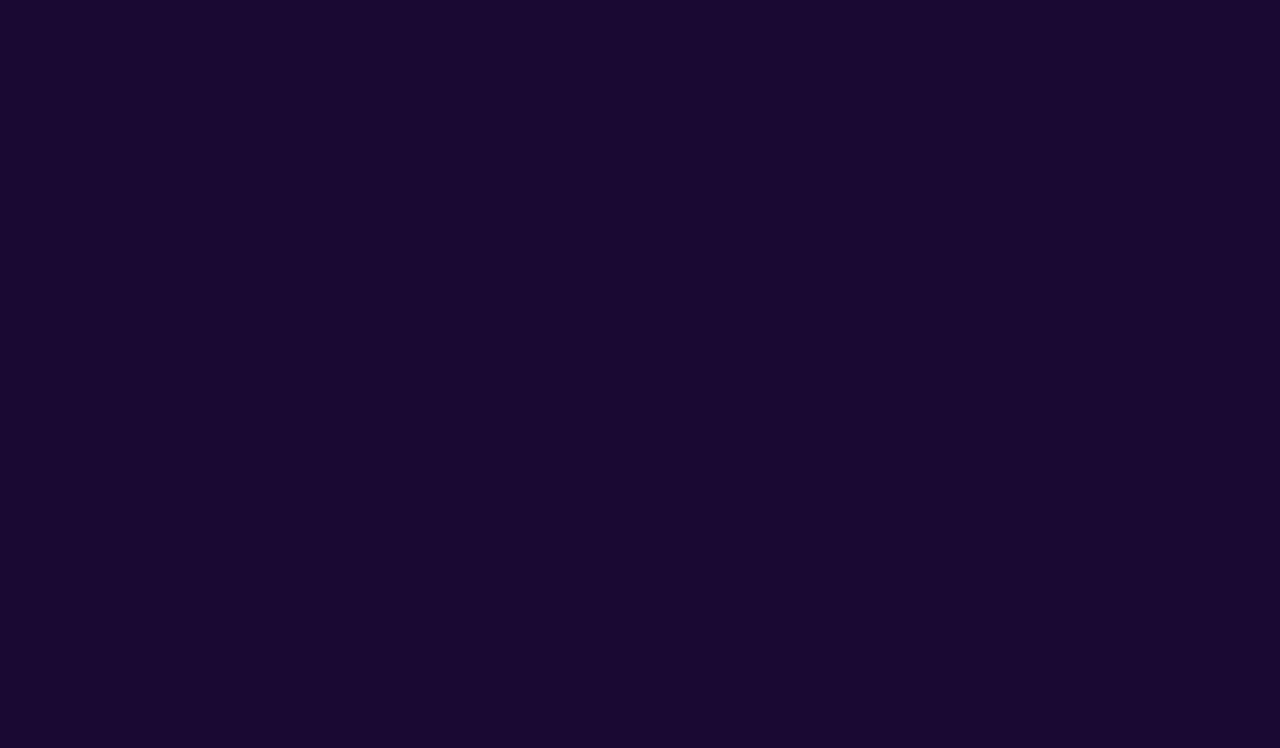
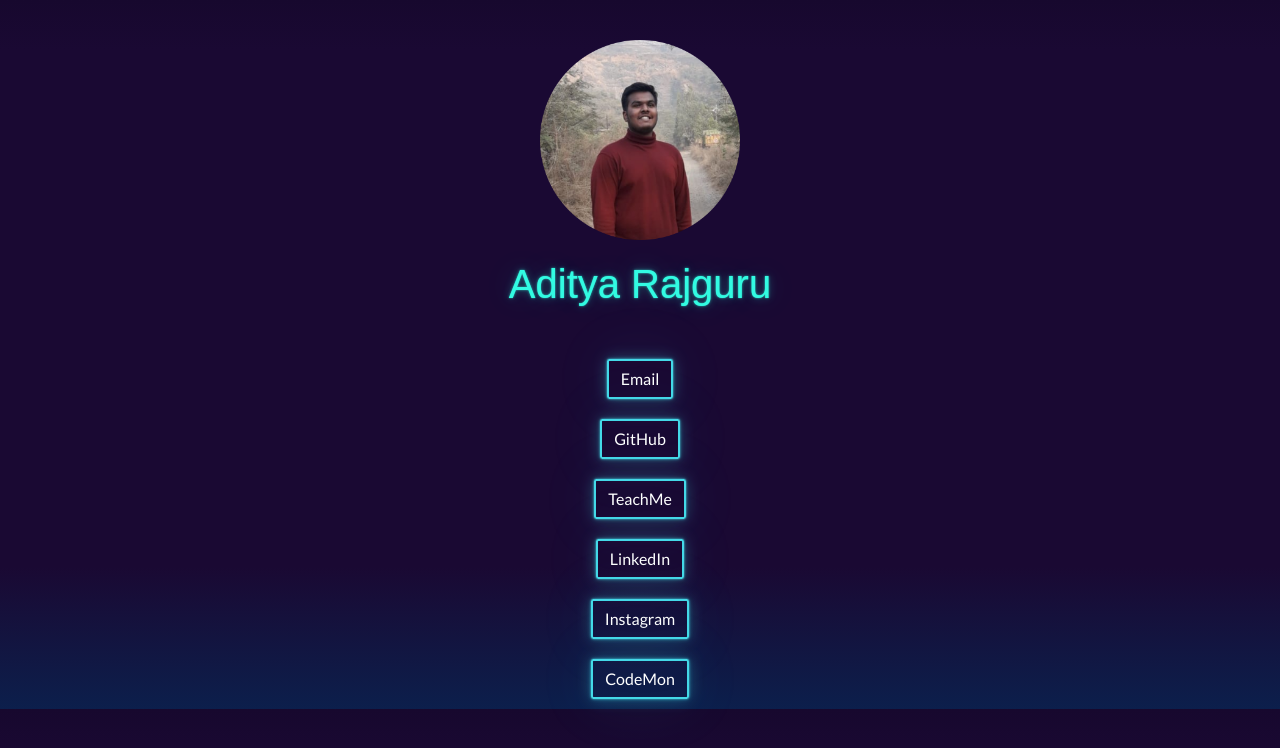
Before and after one commit to Rajguru-Aditya/ReachMe, a plain HTML site: page index.html in a window 1280 px wide. Drawn offline with nearby package versions, Linux system fonts and the light colour scheme.

Commit message:
Add Bootstrap

```diff
--- a/index.html
+++ b/index.html
@@ -11,5 +11,36 @@
     />
     <link rel="stylesheet" href="/styles.css" />
   </head>
-  <body></body>
+  <body>
+    <div class="aboutMe">
+      <img src="/images/circle-croppedME.png" alt="Aditya Rajguru" id="me" />
+      <h1 class="pageHeader">Aditya Rajguru</h1>
+      <hr />
+    </div>
+
+    <div class="social-links">
+      <a href="/"
+        ><button type="button" class="btn btn-outline-light">Email</button></a
+      >
+      <a href="/"
+        ><button type="button" class="btn btn-outline-light">GitHub</button></a
+      >
+      <a href="/"
+        ><button type="button" class="btn btn-outline-light">TeachMe</button></a
+      >
+      <a href="/"
+        ><button type="button" class="btn btn-outline-light">
+          LinkedIn
+        </button></a
+      >
+      <a href="/"
+        ><button type="button" class="btn btn-outline-light">
+          Instagram
+        </button></a
+      >
+      <a href="/"
+        ><button type="button" class="btn btn-outline-light">CodeMon</button></a
+      >
+    </div>
+  </body>
 </html>
--- a/styles.css
+++ b/styles.css
@@ -0,0 +1,35 @@
+* {
+  margin: 0;
+  padding: 0;
+  box-sizing: border-box;
+}
+
+/* AboutMe */
+.aboutMe {
+  display: flex;
+  flex-direction: column;
+  align-items: center;
+  justify-content: center;
+  padding-top: 20px;
+  font-family: "Montserrat", sans-serif;
+  width: 100%;
+}
+
+#me {
+  height: 200px;
+  margin: 20px 0;
+}
+
+.social-links {
+  display: flex;
+  flex-direction: column;
+  flex-wrap: wrap;
+  width: 100%;
+  height: 100%;
+  align-items: center;
+  justify-content: center;
+}
+
+.social-links a {
+  margin: 10px;
+}
```
Also changed, not shown: images/circle-croppedME.png (added).
